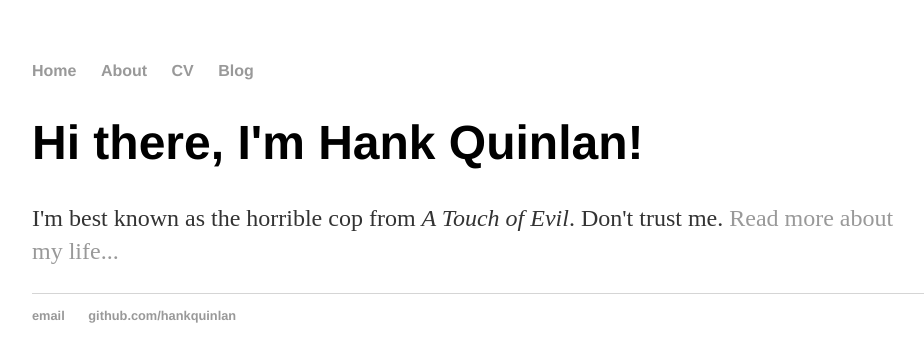
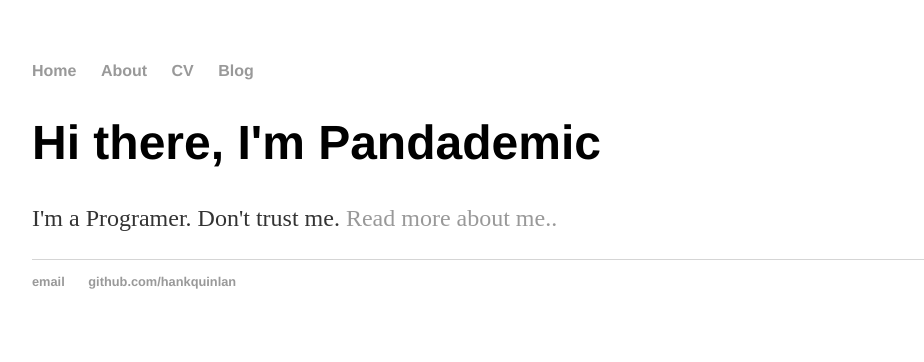
Before and after one commit to Pandademic/Old, a Jekyll site: the page built from index.html, in a window 1280 px wide. Shown: the top 362 px of the page, without its empty margins (160-1084 px from the left). Built offline with Jekyll 4.4.1, drawn with Linux system fonts in a browser that asks for light colours.

Commit message:
Update index.html

```diff
--- a/index.html
+++ b/index.html
@@ -4,6 +4,6 @@ title: Hank Quinlan, Horrible Cop
 ---
 
 		<div class="blurb">
-			<h1>Hi there, I'm Hank Quinlan!</h1>
-			<p>I'm best known as the horrible cop from <em>A Touch of Evil</em>. Don't trust me. <a href="/about">Read more about my life...</a></p>
+			<h1>Hi there, I'm Pandademic</h1>
+			<p>I'm a Programer. Don't trust me. <a href="/about">Read more about me..</a></p>
 		</div>
```
